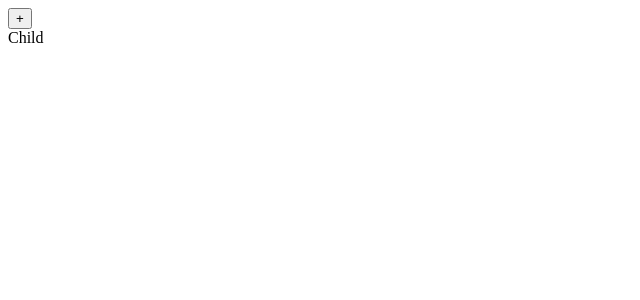
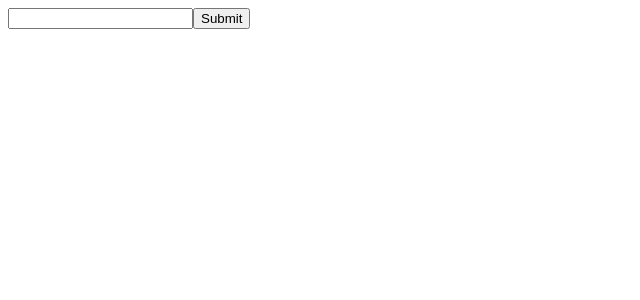
Before and after one commit to KumJungMin/react-pratice-five, a React (Create React App) app in the folder todo/: page / in a window 1280 px wide. Shown: the top 300 px of the page, without its empty margins (0-640 px from the left). Built offline with nearby package versions, Linux system fonts and the light colour scheme; the HTML template or start-up script is replaced by a standard one.

Commit message:
5-1. 커스텀 훅이 필요한 순간

```diff
--- a/todo/src/App.js
+++ b/todo/src/App.js
@@ -1,7 +1,8 @@
 // import UseRefEx from "./components/UseRefEx";
 // import FuncPropEx from "./components/FuncPropEx";
 // import StatePropEx from "./components/StatePropEx";
-import ChildEx from "./components/ChildEx";
+// import ChildEx from "./components/ChildEx";
+import CustomHookEx from "./components/CustomHookEx";
 
 function App() {
   return (
@@ -9,7 +10,8 @@
       {/* <UseRefEx /> */}
       {/* <FuncPropEx /> */}
       {/* <StatePropEx /> */}
-      <ChildEx />
+      {/* <ChildEx /> */}
+      <CustomHookEx />
     </div>
   );
 }
--- /dev/null
+++ b/todo/src/components/CustomHookEx.tsx
@@ -0,0 +1,28 @@
+import  { useState } from 'react';
+
+function CustomHookEx() {
+  const [value, setValue] = useState<string>('');
+
+  const handleChange = (e: React.ChangeEvent<HTMLInputElement>) => {
+    setValue(e.target.value);
+  }
+
+  const handleSubmit = (e: React.FormEvent<HTMLFormElement>) => {
+    e.preventDefault();
+    alert('submitted');
+    setValue('');
+  }
+
+  return (
+    <div>
+      <form onSubmit={handleSubmit}>
+        <input value={value} onChange={handleChange} />
+        <button type="submit">Submit</button>
+      </form>
+      <p>{value}</p>
+    </div>
+  )
+
+}
+
+export default CustomHookEx;
```
Also changed, not shown: todo/src/hooks/useInput.ts (added, +21 -0 lines).
